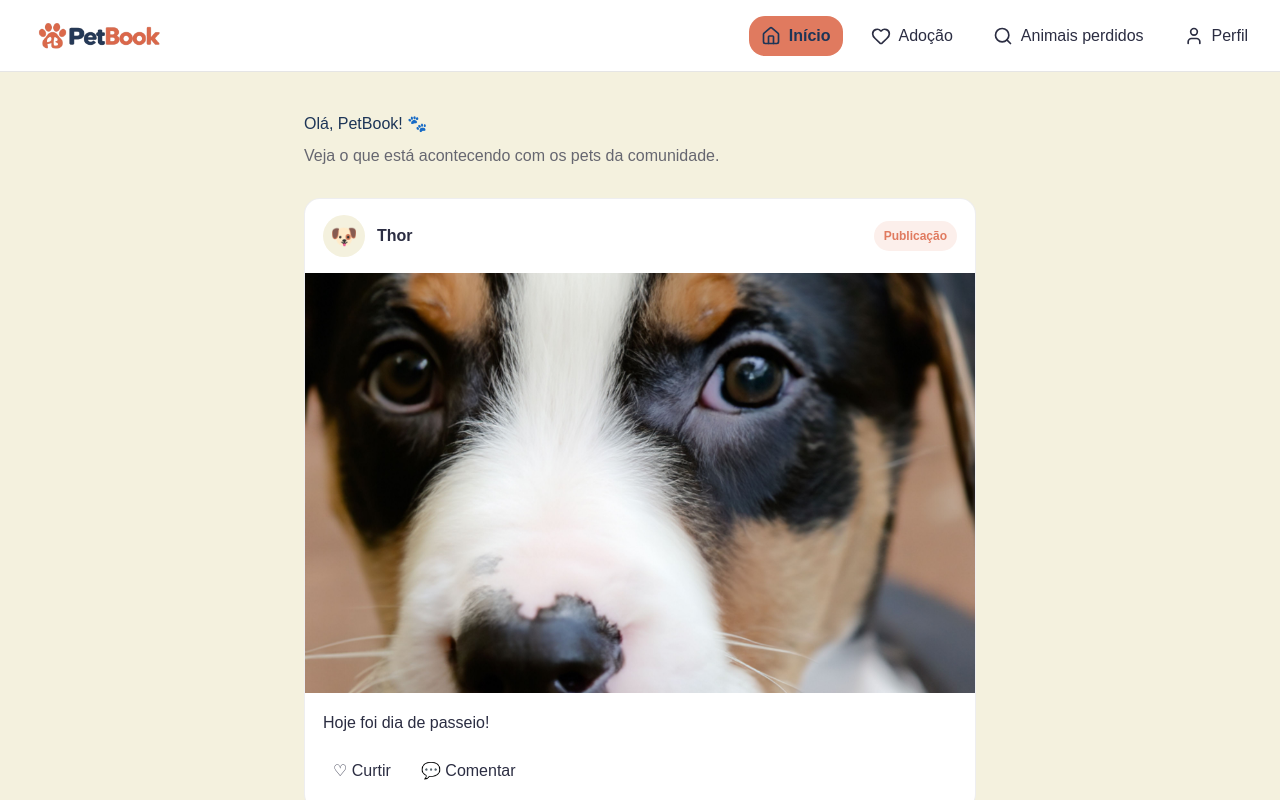
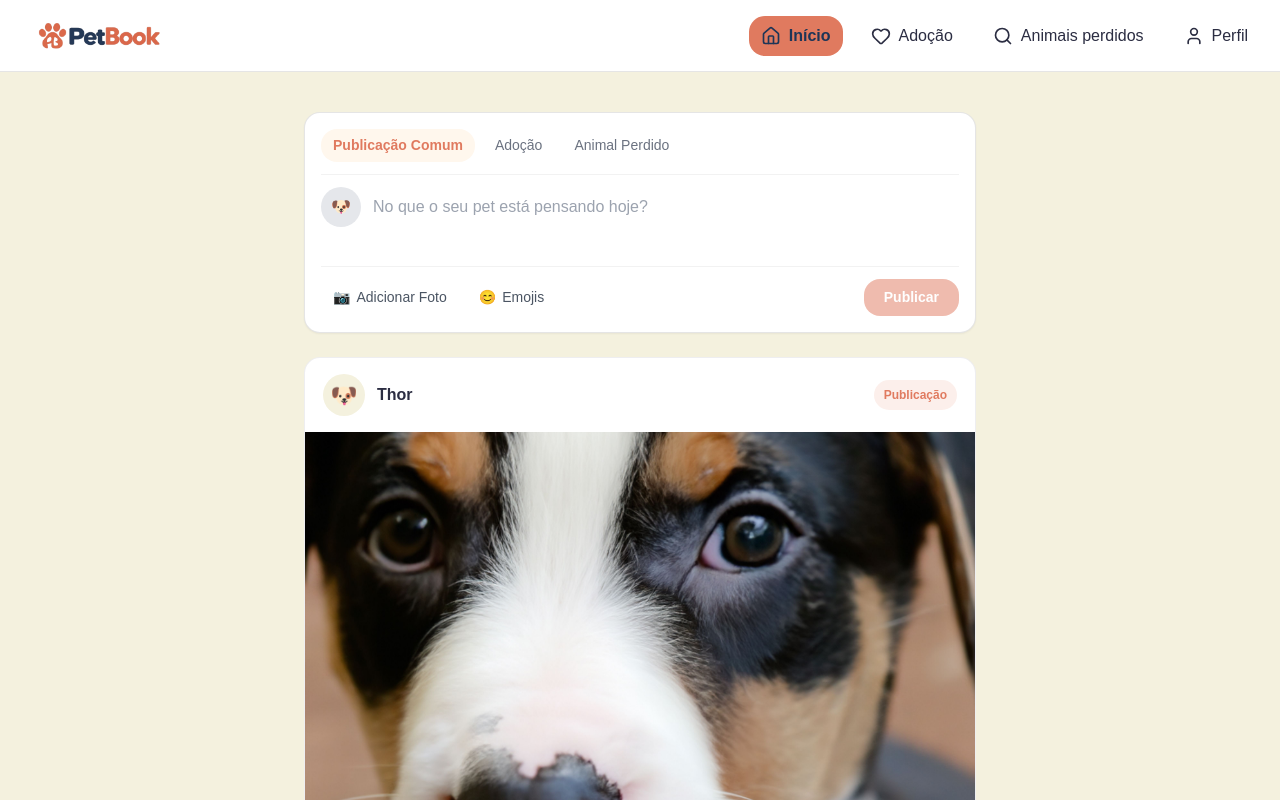
Before and after one commit to maiarakothe/petbook, a Next.js app in the folder frontend/: page / in a window 1280 px wide. Shown: the top 800 px of the page. Built offline with nearby package versions, Linux system fonts and the light colour scheme.

Commit message:
feat: cria card para fazer a postagem

```diff
--- a/frontend/app/page.tsx
+++ b/frontend/app/page.tsx
@@ -1,3 +1,4 @@
+import CreatePostBox from "@/components/CreatePostBox/CreatePostBox";
 import Header from "@/components/Header/Header";
 
 import PostCard from "@/components/PostCard/PostCard";
@@ -10,11 +11,8 @@ export default function Home() {
 
 
         <main className="feed">
-          <h1>Olá, PetBook! 🐾</h1>
+          <CreatePostBox/>
 
-          <p className="subtitle">
-            Veja o que está acontecendo com os pets da comunidade.
-          </p>
 
           <PostCard
             petName="Thor"
--- /dev/null
+++ b/frontend/components/CreatePostBox/CreatePostBox.module.css
@@ -0,0 +1,176 @@
+.card {
+  background-color: white;
+  border-radius: var(--border-radius);
+  border: 1px solid rgba(0, 0, 0, 0.1);
+  padding: 1rem;
+  margin-bottom: 1.5rem;
+  position: relative;
+  box-shadow: 0 1px 2px 0 rgba(0, 0, 0, 0.05);
+}
+
+.tabs {
+  display: flex;
+  gap: 0.5rem;
+  padding-bottom: 0.75rem;
+  margin-bottom: 0.75rem;
+  border-bottom: 1px solid rgba(0, 0, 0, 0.05);
+  font-size: 0.875rem;
+  font-weight: 500;
+}
+
+.tab {
+  padding: 0.375rem 0.75rem;
+  border-radius: var(--border-radius);
+  transition: background-color 0.2s;
+  border: none;
+  background: transparent;
+  cursor: pointer;
+  color: #6b7280;
+}
+
+.tab:hover {
+  background-color: rgba(0, 0, 0, 0.05);
+}
+
+.activeTab {
+  background-color: #fff7ed;
+  color: var(--primary);
+  font-weight: 600;
+}
+
+.formContent {
+  display: flex;
+  gap: 0.75rem;
+  align-items: flex-start;
+}
+
+.avatar {
+  width: 2.5rem;
+  height: 2.5rem;
+  border-radius: 9999px;
+  background-color: #e5e7eb;
+  display: flex;
+  align-items: center;
+  justify-content: center;
+  font-weight: bold;
+  color: #4b5563;
+  flex-shrink: 0;
+}
+
+.textareaContainer {
+  width: 100%;
+}
+
+.textarea {
+  width: 100%;
+  resize: none;
+  outline: none;
+  background: transparent;
+  padding-top: 0.5rem;
+  color: var(--text-main);
+  border: none;
+  min-height: 60px;
+  font-family: inherit;
+}
+
+.textarea::placeholder {
+  color: #9ca3af;
+}
+
+.previewContainer {
+  position: relative;
+  margin-top: 0.75rem;
+  max-width: 240px;
+  border-radius: 0.5rem;
+  overflow: hidden;
+  border: 1px solid rgba(0, 0, 0, 0.1);
+}
+
+.previewImage {
+  width: 100%;
+  height: auto;
+  display: block;
+  object-fit: cover;
+}
+
+.removeImageBtn {
+  position: absolute;
+  top: 0.5rem;
+  right: 0.5rem;
+  background-color: rgba(0, 0, 0, 0.6);
+  color: white;
+  border-radius: 9999px;
+  width: 1.5rem;
+  height: 1.5rem;
+  display: flex;
+  align-items: center;
+  justify-content: center;
+  font-size: 0.75rem;
+  border: none;
+  cursor: pointer;
+  transition: background-color 0.2s;
+}
+
+.removeImageBtn:hover {
+  background-color: rgba(0, 0, 0, 0.85);
+}
+
+.emojiPickerContainer {
+  position: absolute;
+  z-index: 10;
+  margin-top: 0.5rem;
+}
+
+.footer {
+  display: flex;
+  align-items: center;
+  justify-content: space-between;
+  padding-top: 0.75rem;
+  margin-top: 0.75rem;
+  border-top: 1px solid rgba(0, 0, 0, 0.05);
+}
+
+.actions {
+  display: flex;
+  align-items: center;
+  gap: 0.5rem;
+}
+
+.actionButton {
+  display: flex;
+  align-items: center;
+  gap: 0.375rem;
+  padding: 0.375rem 0.75rem;
+  border-radius: var(--border-radius);
+  font-size: 0.875rem;
+  color: #4b5563;
+  background: transparent;
+  border: none;
+  cursor: pointer;
+  transition: background-color 0.2s;
+}
+
+.actionButton:hover {
+  background-color: rgba(0, 0, 0, 0.05);
+}
+
+.submitButton {
+  background-color: var(--primary);
+  color: white;
+  padding: 0.5rem 1.25rem;
+  border-radius: var(--border-radius);
+  font-weight: 600;
+  font-size: 0.875rem;
+  border: none;
+  cursor: pointer;
+  transition: opacity 0.2s;
+}
+
+.submitButton:disabled {
+  opacity: 0.5;
+  cursor: not-allowed;
+}
+
+.submitButton:not(:disabled):hover {
+  opacity: 0.9;
+}
--- /dev/null
+++ b/frontend/components/CreatePostBox/CreatePostBox.tsx
@@ -0,0 +1,144 @@
+"use client";
+
+import { useState, ChangeEvent, SyntheticEvent } from "react";
+import Image from "next/image";
+import EmojiPicker, { EmojiClickData } from "emoji-picker-react";
+import styles from "./CreatePostBox.module.css";
+
+export default function CreatePostBox() {
+    const [content, setContent] = useState("");
+    const [postType, setPostType] = useState("comum");
+    const [selectedImage, setSelectedImage] = useState<string | null>(null);
+    const [showEmojiPicker, setShowEmojiPicker] = useState(false);
+
+    const handleImageChange = (e: ChangeEvent<HTMLInputElement>) => {
+        const file = e.target.files?.[0];
+        if (file) {
+            const imageUrl = URL.createObjectURL(file);
+            setSelectedImage(imageUrl);
+        }
+    };
+
+    const handleEmojiClick = (emojiData: EmojiClickData) => {
+        setContent((prevContent) => prevContent + emojiData.emoji);
+        setShowEmojiPicker(false);
+    };
+
+    const handlePostSubmit = (e: SyntheticEvent) => {
+        e.preventDefault();
+        if (!content.trim() && !selectedImage) return;
+
+        console.log("Enviando post:", { content, postType, selectedImage });
+
+        setContent("");
+        setSelectedImage(null);
+        setShowEmojiPicker(false);
+    };
+
+    return (
+        <div className={styles.card}>
+
+            <div className={styles.tabs}>
+                <button
+                    type="button"
+                    onClick={() => setPostType("comum")}
+                    className={`${styles.tab} ${postType === "comum" ? styles.activeTab : ""}`}
+                >
+                    Publicação Comum
+                </button>
+                <button
+                    type="button"
+                    onClick={() => setPostType("adocao")}
+                    className={`${styles.tab} ${postType === "adocao" ? styles.activeTab : ""}`}
+                >
+                    Adoção
+                </button>
+                <button
+                    type="button"
+                    onClick={() => setPostType("perdidos")}
+                    className={`${styles.tab} ${postType === "perdidos" ? styles.activeTab : ""}`}
+                >
+                    Animal Perdido
+                </button>
+            </div>
+
+            <form onSubmit={handlePostSubmit}>
+                <div className={styles.formContent}>
+                    <div className={styles.avatar}>
+                        🐶
+                    </div>
+
+                    <div className={styles.textareaContainer}>
+                        <textarea
+                            value={content}
+                            onChange={(e) => setContent(e.target.value)}
+                            placeholder={
+                                postType === "adocao"
+                                    ? "Conte sobre o pet que procura um lar..."
+                                    : postType === "perdidos"
+                                        ? "Onde e quando o pet foi visto/se perdeu?"
+                                        : "No que o seu pet está pensando hoje?"
+                            }
+                            className={styles.textarea}
+                        />
+
+                        {selectedImage && (
+                            <div className={styles.previewContainer}>
+                                <Image
+                                    src={selectedImage}
+                                    alt="Preview da imagem"
+                                    width={240}
+                                    height={180}
+                                    className={styles.previewImage}
+                                />
+                                <button
+                                    type="button"
+                                    onClick={() => setSelectedImage(null)}
+                                    className={styles.removeImageBtn}
+                                >
+                                    ✕
+                                </button>
+                            </div>
+                        )}
+                    </div>
+                </div>
+
+                {showEmojiPicker && (
+                    <div className={styles.emojiPickerContainer}>
+                        <EmojiPicker onEmojiClick={handleEmojiClick} />
+                    </div>
+                )}
+
+                <div className={styles.footer}>
+                    <div className={styles.actions}>
+                        <label className={styles.actionButton}>
+                            📷 <span>Adicionar Foto</span>
+                            <input
+                                type="file"
+                                accept="image/*"
+                                onChange={handleImageChange}
+                                className="hidden"
+                            />
+                        </label>
+
+                        <button
+                            type="button"
+                            onClick={() => setShowEmojiPicker((prev) => !prev)}
+                            className={styles.actionButton}
+                        >
+                            😊 <span>Emojis</span>
+                        </button>
+                    </div>
+
+                    <button
+                        type="submit"
+                        disabled={!content.trim() && !selectedImage}
+                        className={styles.submitButton}
+                    >
+                        Publicar
+                    </button>
+                </div>
+            </form>
+        </div>
+    );
+}
--- a/frontend/package.json
+++ b/frontend/package.json
@@ -9,6 +9,7 @@
     "lint": "eslint"
   },
   "dependencies": {
+    "emoji-picker-react": "^4.20.2",
     "lucide-react": "^1.42.0",
     "next": "16.3.4",
     "react": "19.2.8",
```
Also changed, not shown: frontend/app/adocao/page.tsx (added), frontend/app/perdidos/page.tsx (added), frontend/app/perfil/page.tsx (added), 1 other file (tests, documents, lock files or other folders).
